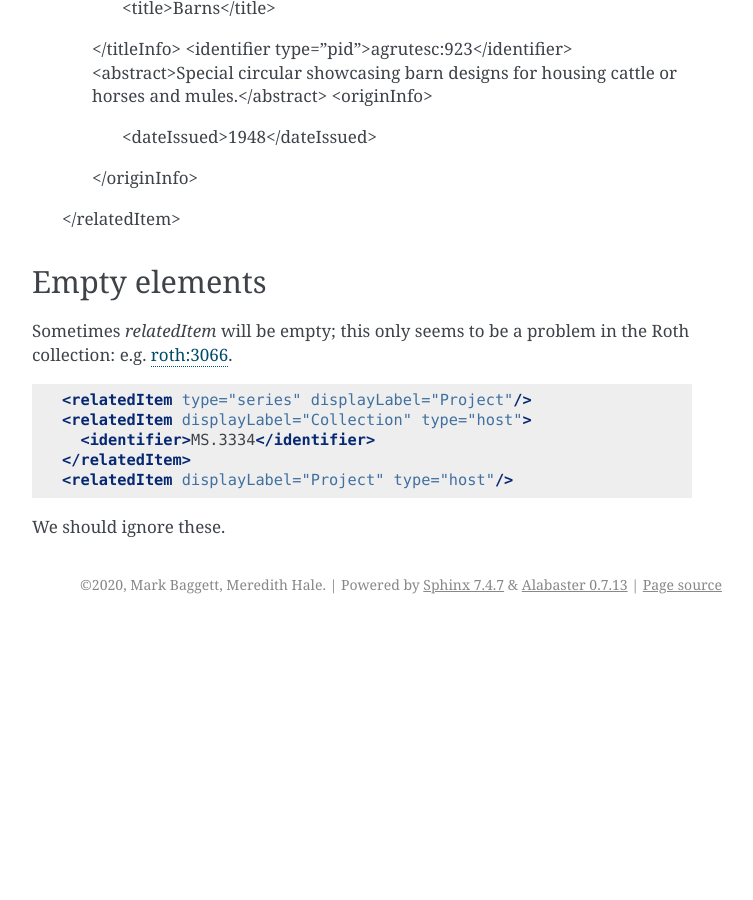
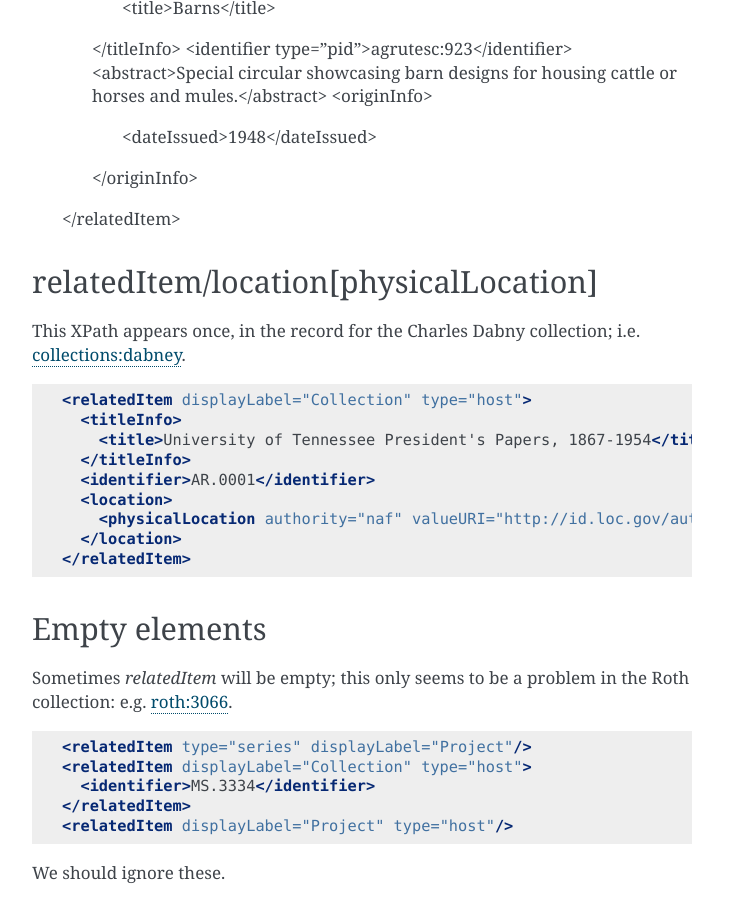
Before and after one commit to UTKcataloging/mods_to_rdf, a Sphinx documentation site: the page built from docs/source/top_level_elements/relatedItem.rst, in a window 1280 px wide and 900 px high, scrolled down 4613 px. Shown: the whole window, without its empty margins (388-1141 px from the left). Built offline with Sphinx 7.4.7, drawn with Linux system fonts in a browser that asks for light colours; formulas are drawn with MathJax 3; before the commit the page ends 5237 px from its top, so only the background shows below that; some of the changed text lies outside the part shown.

Commit message:
Add `relatedItem/location[physicalLocation]`

```diff
--- a/docs/source/top_level_elements/relatedItem.rst
+++ b/docs/source/top_level_elements/relatedItem.rst
@@ -207,6 +207,23 @@ This XPath's `type` attribute has three distinct values: `local`, `catalog`, and
       </originInfo>
     </relatedItem>
 
+relatedItem/location[physicalLocation]
+--------------------------------------
+
+This XPath appears once, in the record for the Charles Dabny collection; i.e. `collections:dabney <https://digital.lib.utk.edu/collections/islandora/object/collections:dabney/datastream/MODS/view>`_.
+
+.. code-block:: xml
+
+    <relatedItem displayLabel="Collection" type="host">
+      <titleInfo>
+        <title>University of Tennessee President's Papers, 1867-1954</title>
+      </titleInfo>
+      <identifier>AR.0001</identifier>
+      <location>
+        <physicalLocation authority="naf" valueURI="http://id.loc.gov/authorities/names/no2014027633">University of Tennessee, Knoxville. Special Collections</physicalLocation>
+      </location>
+    </relatedItem>
+
 Empty elements
 --------------
 
```
